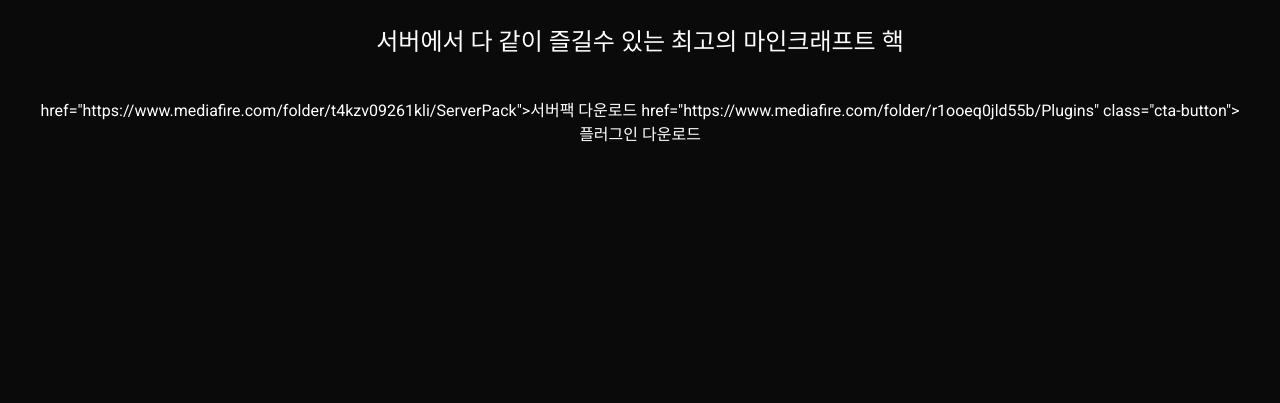
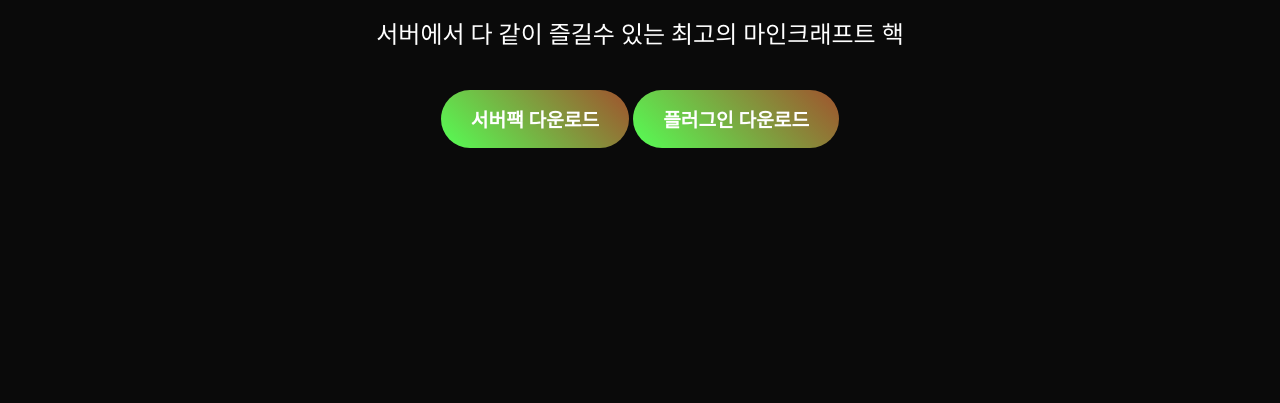
Before and after one commit to rabbitmint/rabbitmint.github.io, a plain HTML site: page index.html in a window 1280 px wide. Shown: the part 397-800 px from the top of the page. Drawn offline with nearby package versions, Linux system fonts and the light colour scheme.

Commit message:
Update index.html

```diff
--- a/index.html
+++ b/index.html
@@ -306,8 +306,8 @@
             <h1>Server Side Hack</h1>
             <p>서버에서 다 같이 즐길수 있는 최고의 마인크래프트 핵</p>
             <div class="hero-buttons">
-                <a> href="https://www.mediafire.com/folder/t4kzv09261kli/ServerPack">서버팩 다운로드</a>
-		<a> href="https://www.mediafire.com/folder/r1ooeq0jld55b/Plugins" class="cta-button">플러그인 다운로드</a>
+                <a href="https://www.mediafire.com/folder/t4kzv09261kli/ServerPack" class="cta-button">서버팩 다운로드</a>
+				<a href="https://www.mediafire.com/folder/r1ooeq0jld55b/Plugins" class="cta-button">플러그인 다운로드</a>
             </div>
         </div>
     </section>
```
